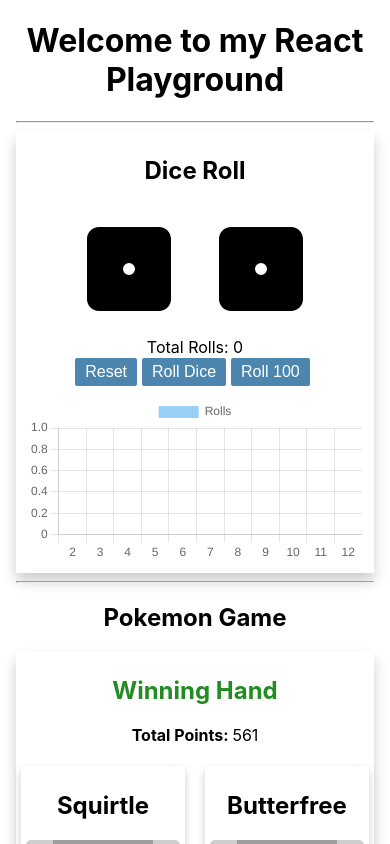
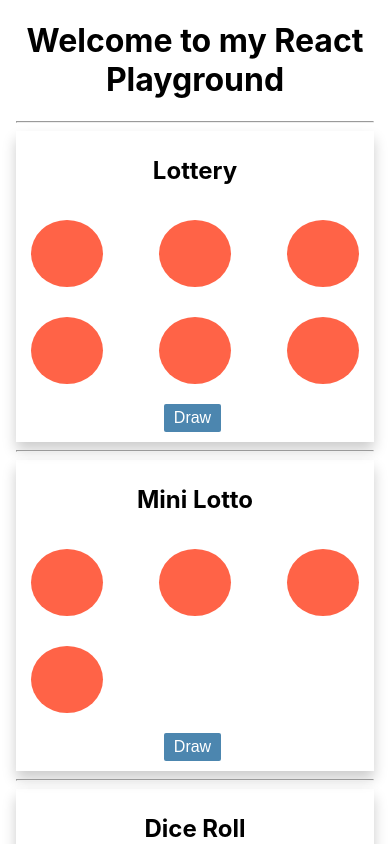
Before and after one commit to robertocannella/pokemon-react-typescript, a React (Create React App) app: page / in a window 390 px wide. Shown: the top 844 px of the page. Built offline with nearby package versions, Linux system fonts and the light colour scheme; grey boxes are pictures that could not be loaded.

Commit message:
Add lottery game

```diff
--- a/src/App.css
+++ b/src/App.css
@@ -5,6 +5,28 @@
 .App-logo {
   height: 40vmin;
   pointer-events: none;
+}
+
+.Main-Button {
+  margin-top: 1rem;
+  margin-right: 1rem;
+  background-color: #4c86af;
+  border: none;
+  border-radius: 2px;
+  color: white;
+  padding: 15px 32px;
+  text-align: center;
+  text-decoration: none;
+  display: inline-block;
+  font-size: 16px;
+  cursor: pointer;
+}
+.Main-Button:hover {
+  opacity: .9;
+}
+.Main-Button:disabled{
+  cursor: not-allowed;
+  background-color: grey;
 }
 
 @media (prefers-reduced-motion: no-preference) {
@@ -36,3 +58,30 @@
     transform: rotate(360deg);
   }
 }
+@media screen and (max-width: 850px) {
+  .Main-Content {
+    box-shadow: 0 8px 13px 0 rgba(0,0,0,0.2);
+    padding-top: 5px;
+    padding-bottom: 10px;
+  }
+  .Main-Content__container {
+    display: grid;
+    grid-template-columns: auto 99% auto;
+    padding: 10px;
+
+  }
+  .Main-Button{
+
+    margin-top: 5px;
+    margin-right: 5px;
+    border: none;
+    color: white;
+    padding: 5px 10px;
+    text-align: center;
+    text-decoration: none;
+    display: inline-block;
+    font-size: 16px;
+    cursor: pointer;
+  }
+
+}
--- /dev/null
+++ b/src/components/lotteryBall/LotteryBall.css
@@ -0,0 +1,14 @@
+.LotteryBall {
+    background-color: tomato;
+    border-radius: 50%;
+    color: white;
+    display: inline-block;
+    width: 3em;
+    height: 2.8em;
+    padding-top: 0.75em;
+    text-align: center;
+    margin-right: 0.5em;
+    margin-top: 1rem;
+    font-weight: bold;
+    font-size: 1.5em;
+}
--- /dev/null
+++ b/src/components/lotteryBall/LotteryBall.tsx
@@ -0,0 +1,11 @@
+import React, {Component} from 'react';
+import './LotteryBall.css';
+
+class LotteryBall extends Component<{ num:number }> {
+
+    render() {
+        return <div className='LotteryBall'>{this.props.num}</div>;
+    }
+}
+
+export default LotteryBall;
--- /dev/null
+++ b/src/components/lotteryGame/LotteryGame.css
@@ -0,0 +1,15 @@
+@media screen and (max-width: 850px) {
+
+    .LotteryGame__balls-container{
+        display: flex;
+        justify-content: space-between;
+        flex-wrap: wrap;
+    }
+    .LotteryGame__balls-container > div {
+        display: inline-block;
+        text-align: center;
+        padding: 20px;
+        margin: 15px;
+    }
+
+}
--- /dev/null
+++ b/src/components/lotteryGame/LotteryGame.tsx
@@ -0,0 +1,48 @@
+import React, {Component, ComponentState} from 'react';
+import LotteryBall from "../lotteryBall/LotteryBall";
+import './LotteryGame.css'
+
+type LotteryProps =typeof LotteryGame.defaultProps & {
+    title: string,
+    maxNum: number,
+    maxLottoBalls: number
+}
+
+class LotteryGame extends Component <LotteryProps,any> {
+    public static defaultProps = {
+        title: "Lottery",
+        maxNum: 40,
+        maxLottoBalls: 6
+    }
+
+    constructor(props: LotteryProps) {
+        super(props);
+        this.state = {nums: Array.from({length: this.props.maxLottoBalls})};
+
+    }
+
+    render() {
+        return (
+            <section className={"LotteryGame__container Main-Content"}>
+                <h1>{this.props.title}</h1>
+                <div className={"LotteryGame__balls-container"}>
+                    {this.state.nums.map((num: number, index: number) => <LotteryBall key={index} num={num}/>)}
+                </div>
+                <button className={"Main-Button"} onClick={this.handleClick}>Draw</button>
+            </section>
+        );
+    }
+
+    private handleClick = () => {
+        this.generate();
+    }
+
+    public generate = () => {
+
+        this.setState((currentState: ComponentState) => {
+            return {nums: currentState.nums.map((n:any)=> Math.floor(Math.random()*this.props.maxNum))}
+        });
+        console.log()
+    }
+}
+export default LotteryGame;
--- a/src/components/mainPage/MainPage.tsx
+++ b/src/components/mainPage/MainPage.tsx
@@ -1,6 +1,7 @@
 import React, {Component} from "react";
 import RollDice from "../rollDice/RoleDice";
 import PokeGame from "../pokeGame/PokeGame";
+import LotteryGame from "../lotteryGame/LotteryGame";
 
 
 export default class MainPage extends Component<any, any> {
@@ -16,9 +17,13 @@ export default class MainPage extends Component<any, any> {
             <div>
                <h1>Welcome to my React Playground</h1>
                 <hr/>
+                <LotteryGame />
+                <hr/>
+                <LotteryGame maxNum={10} maxLottoBalls={4} title={'Mini Lotto'}/>
+                <hr/>
                 <RollDice />
                 <hr/>
-                <PokeGame/>
+                <PokeGame />
             </div>
         );
     }
--- a/src/components/pokeDex/PokeDex.css
+++ b/src/components/pokeDex/PokeDex.css
@@ -28,17 +28,12 @@
         padding-top: 5px;
     }
     .PokeDex-cards {
-
         flex-wrap: wrap;
-
     }
     .PokeDex-cards > div {
         flex: 1 45%;
         margin: 5px;
     }
-
-
-
 }
 @media screen and (max-width: 850px) {
     .PokeDex-cards {
--- a/src/components/rollDice/RoleDice.css
+++ b/src/components/rollDice/RoleDice.css
@@ -1,16 +1,5 @@
 .RoleDice__button{
-    margin-top: 1rem;
-    margin-right: 1rem;
-    background-color: #4c86af;
-    border: none;
-    border-radius: 2px;
-    color: white;
-    padding: 15px 32px;
-    text-align: center;
-    text-decoration: none;
-    display: inline-block;
-    font-size: 16px;
-    cursor: pointer;
+
 }
 .RoleDice__button:hover {
     opacity: .9;
--- a/src/components/rollDice/RoleDice.tsx
+++ b/src/components/rollDice/RoleDice.tsx
@@ -4,8 +4,7 @@ import {faDiceFive, faDiceFour, faDiceOne, faDiceSix, faDiceThree, faDiceTwo} fr
 import './RoleDice.css'
 import {Chart as ChartJS, registerables} from 'chart.js';
 import {Bar} from "react-chartjs-2";
-import {cu} from "chart.js/dist/chunks/helpers.core";
-import {cursorTo} from "readline";
+
 
 export default class RoleDice extends Component<any, any> {
     private chartReference = React.createRef<any>()
@@ -55,9 +54,9 @@ export default class RoleDice extends Component<any, any> {
                     Total Rolls: {sum}
                 </div>
                 <div className={"RoleDice__button-container"}>
-                    <button disabled={this.state.isRolling} className={"RoleDice__button RoleDice__button-reset"} onClick={this.handleReset}>Reset</button>
-                    <button disabled={this.state.isRolling} className={"RoleDice__button"} onClick={()=>this.handleClick(true)}>{this.state.isRolling? 'Rolling': 'Roll Dice'}</button>
-                    <button disabled={this.state.isRolling} className={"RoleDice__button RoleDice__button-loop"} onClick={this.rollOneHundred}>Roll 100</button>
+                    <button disabled={this.state.isRolling} className={"RoleDice__button RoleDice__button-reset Main-Button"} onClick={this.handleReset}>Reset</button>
+                    <button disabled={this.state.isRolling} className={"RoleDice__button Main-Button"} onClick={()=>this.handleClick(true)}>{this.state.isRolling? 'Rolling': 'Roll Dice'}</button>
+                    <button disabled={this.state.isRolling} className={"RoleDice__button RoleDice__button-loop Main-Button"} onClick={this.rollOneHundred}>Roll 100</button>
                 </div>
                 <div className={"RoleDice__chart-container"}>
                     <div></div>
```
